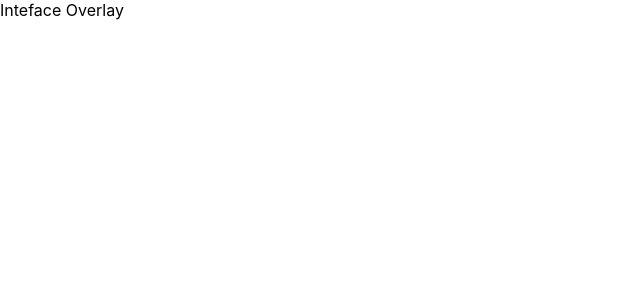
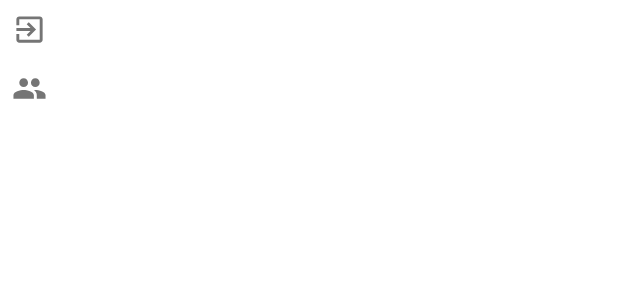
Before and after one commit to rabestudios/paint-n-chill-proto, a React (Create React App) app: page / in a window 1280 px wide. Shown: the top 300 px of the page, without its empty margins (0-640 px from the left). Built offline with nearby package versions, Linux system fonts and the light colour scheme.

Commit message:
added UI icons

```diff
--- /dev/null
+++ b/src/components/ui/InterfaceIcon/index.jsx
@@ -0,0 +1,20 @@
+import PropTypes from "prop-types";
+import { IconButton, Tooltip } from "@material-ui/core";
+
+const InterfaceIcon = (props) => {
+  const { children, label, onClick } = props;
+
+  return (
+    <Tooltip title={label} placement="right">
+      <IconButton onClick={onClick}>{children}</IconButton>
+    </Tooltip>
+  );
+};
+
+InterfaceIcon.propTypes = {
+  children: PropTypes.node.isRequired,
+  label: PropTypes.string.isRequired,
+  onClick: PropTypes.func,
+};
+
+export default InterfaceIcon;
--- a/src/components/ui/InterfaceOverlay/index.jsx
+++ b/src/components/ui/InterfaceOverlay/index.jsx
@@ -1,12 +1,23 @@
 import styled from "styled-components";
+import InterfaceIcon from "components/ui/InterfaceIcon";
+import { ExitToApp, Group } from "@material-ui/icons";
 
 const OverlayContainer = styled.div`
   position: absolute;
+  display: flex;
+  flex-direction: column;
   z-index: 2;
 `;
 
 const InterfaceOverlay = () => (
-  <OverlayContainer>Inteface Overlay</OverlayContainer>
+  <OverlayContainer>
+    <InterfaceIcon label="Leave Room">
+      <ExitToApp fontSize="large" />
+    </InterfaceIcon>
+    <InterfaceIcon label="View Players">
+      <Group fontSize="large" />
+    </InterfaceIcon>
+  </OverlayContainer>
 );
 
 export default InterfaceOverlay;
```
Also changed, not shown: 1 other file (tests, documents, lock files or other folders).
